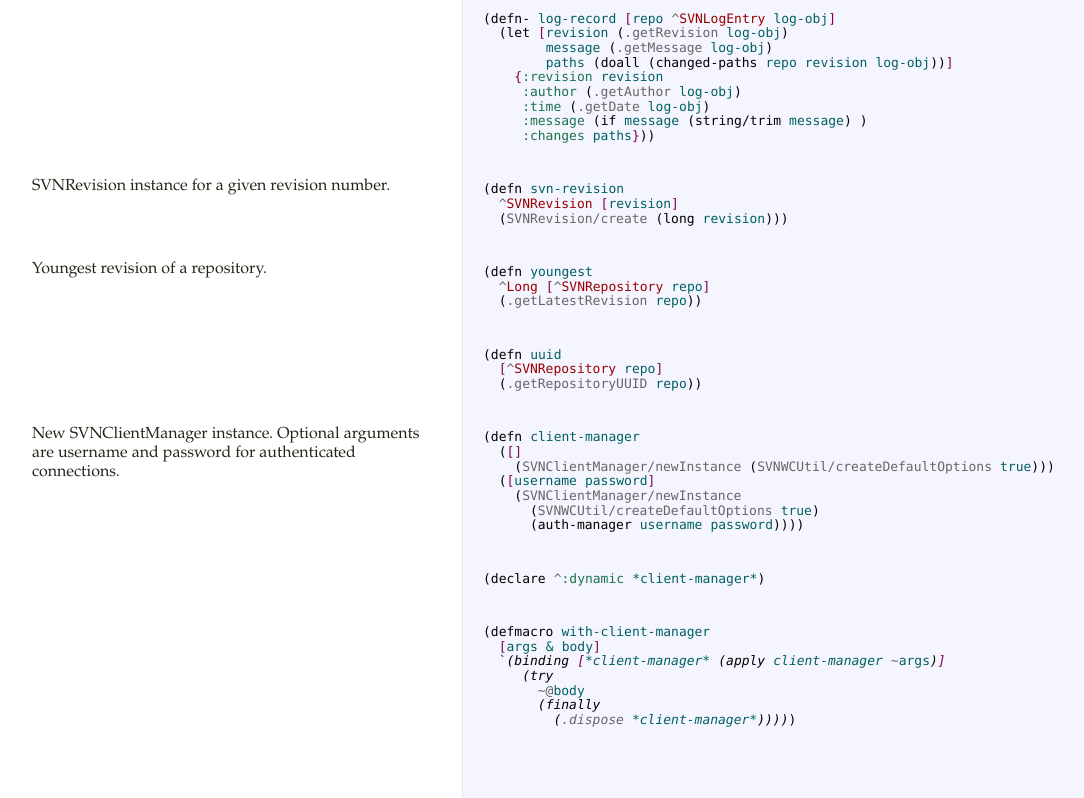
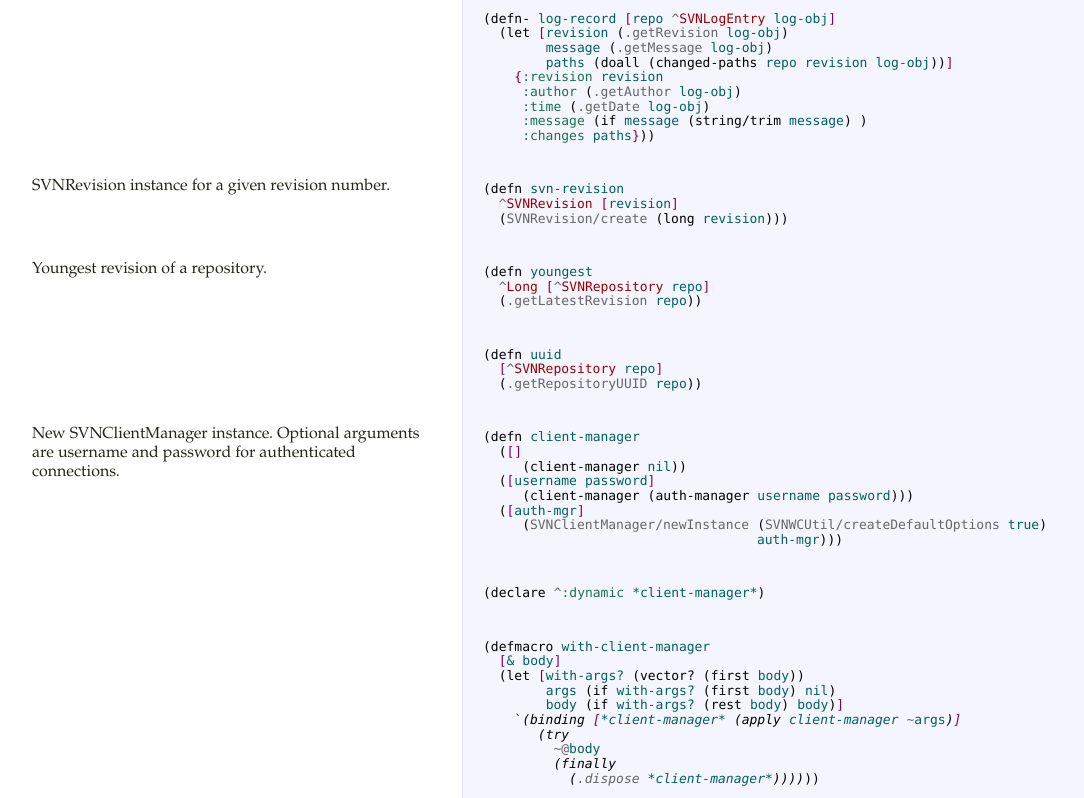
Before and after one commit to dsabanin/subversion-clj, a plain HTML site: page docs/uberdoc.html in a window 1280 px wide. Shown: the part 3192-3990 px from the top of the page, without its empty margins (23-1107 px from the left). Drawn offline with Linux system fonts and the light colour scheme.

Commit message:
updated docs

```diff
--- a/docs/uberdoc.html
+++ b/docs/uberdoc.html
@@ -3094,10 +3094,8 @@ for performance critical parts</p>
   (^SVNRepository [uri]
                   (SVNRepositoryFactory/create (svn-url uri)))
   (^SVNRepository [uri username password]
-                  (let [repo (repo-for uri)
-                        auth-mgr (auth-manager username password)]
-                    (doto repo
-                      (.setAuthenticationManager auth-mgr)))))</pre></td></tr><tr><td class="docs"><p>Returns an array with all the revision records in the repository.</p>
+                  (doto (repo-for uri)
+                    (.setAuthenticationManager (auth-manager username password)))))</pre></td></tr><tr><td class="docs"><p>Returns an array with all the revision records in the repository.</p>
 </td><td class="codes"><pre class="brush: clojure">(defn revisions-for
   ([^SVNRepository repo]
      (revisions-for repo (string-array) 1 -1))
@@ -3194,19 +3192,23 @@ for performance critical parts</p>
   (.getRepositoryUUID repo))</pre></td></tr><tr><td class="docs"><p>New SVNClientManager instance. Optional arguments are username and password for authenticated connections.</p>
 </td><td class="codes"><pre class="brush: clojure">(defn client-manager
   ([]
-    (SVNClientManager/newInstance (SVNWCUtil/createDefaultOptions true)))
+     (client-manager nil))
   ([username password]
-    (SVNClientManager/newInstance
-      (SVNWCUtil/createDefaultOptions true)
-      (auth-manager username password))))</pre></td></tr><tr><td class="docs">
+     (client-manager (auth-manager username password)))
+  ([auth-mgr]
+     (SVNClientManager/newInstance (SVNWCUtil/createDefaultOptions true)
+                                   auth-mgr)))</pre></td></tr><tr><td class="docs">
 </td><td class="codes"><pre class="brush: clojure">(declare ^:dynamic *client-manager*)</pre></td></tr><tr><td class="docs">
 </td><td class="codes"><pre class="brush: clojure">(defmacro with-client-manager
-  [args &amp; body]
-  `(binding [*client-manager* (apply client-manager ~args)]
-     (try
-       ~@body
-       (finally
-         (.dispose *client-manager*)))))</pre></td></tr><tr><td class="spacer docs">&nbsp;</td><td class="codes" /></tr><tr><td class="docs"><div class="docs-header"><a class="anchor" href="#subversion-clj.diff-generator" name="subversion-clj.diff-generator"><h1 class="project-name">subversion-clj.diff-generator</h1><a class="toc-link" href="#toc">toc</a></a></div></td><td class="codes" /></tr><tr><td class="docs">
+  [&amp; body]
+  (let [with-args? (vector? (first body))
+        args (if with-args? (first body) nil)
+        body (if with-args? (rest body) body)]
+    `(binding [*client-manager* (apply client-manager ~args)]
+       (try
+         ~@body
+         (finally
+           (.dispose *client-manager*))))))</pre></td></tr><tr><td class="spacer docs">&nbsp;</td><td class="codes" /></tr><tr><td class="docs"><div class="docs-header"><a class="anchor" href="#subversion-clj.diff-generator" name="subversion-clj.diff-generator"><h1 class="project-name">subversion-clj.diff-generator</h1><a class="toc-link" href="#toc">toc</a></a></div></td><td class="codes" /></tr><tr><td class="docs">
 </td><td class="codes"><pre class="brush: clojure">(ns subversion-clj.diff-generator
   (:use
     subversion-clj.utils)
```
